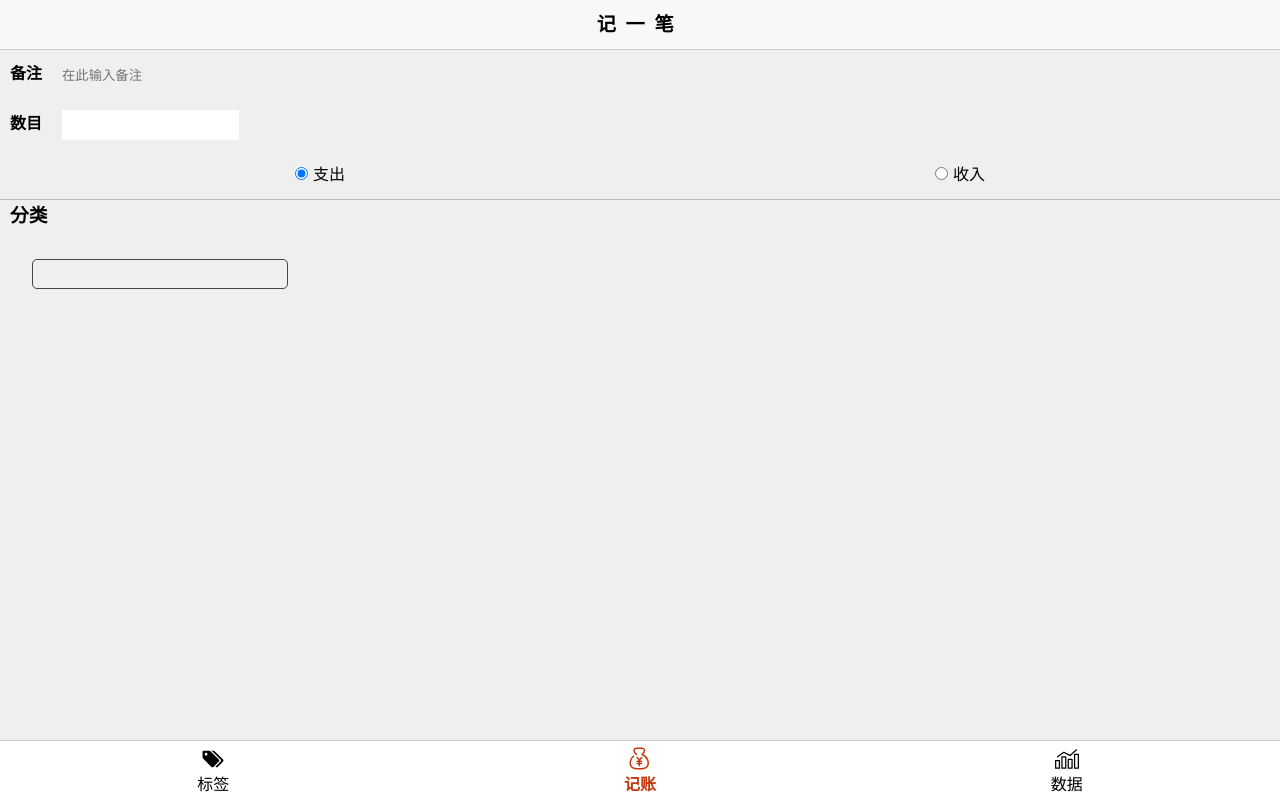
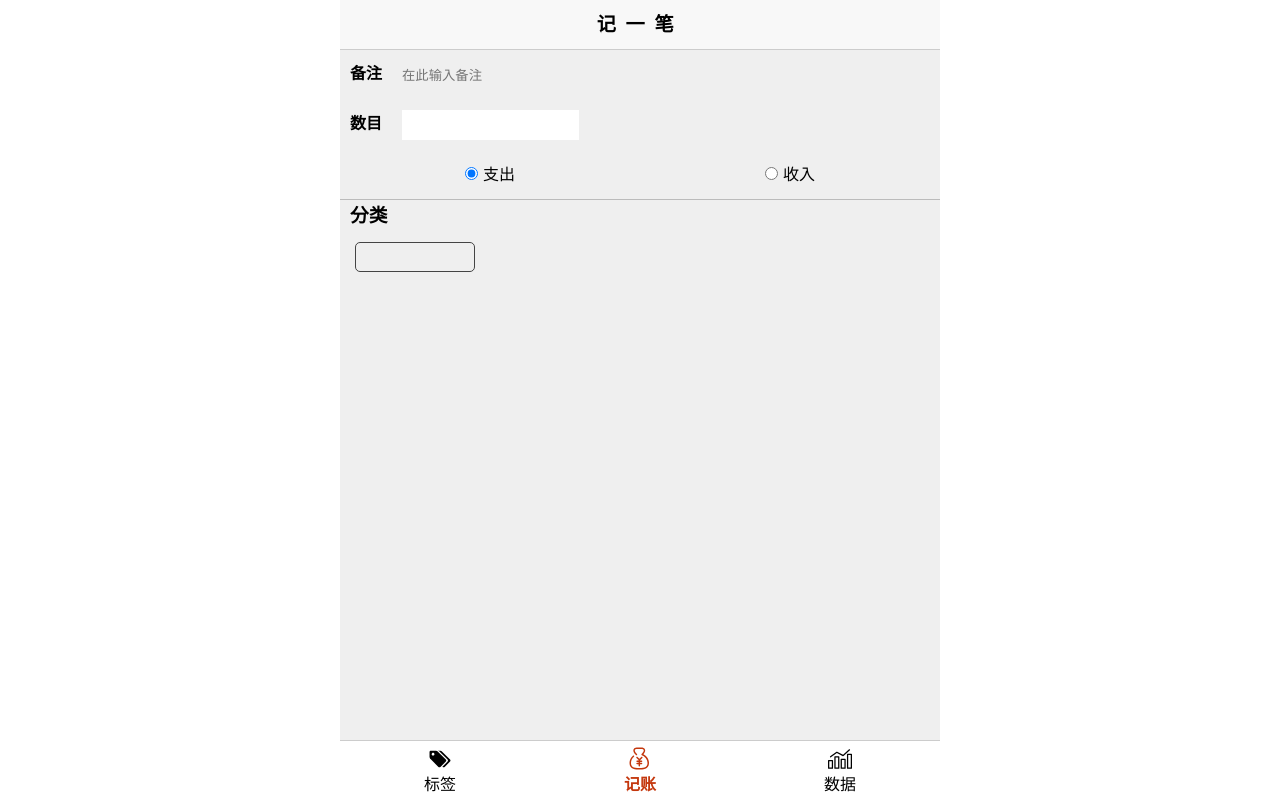
Before and after one commit to KarnoLf/tally-book-1, a Vue app: page /home in a window 1280 px wide. Built offline with nearby package versions, Linux system fonts and the light colour scheme.

Commit message:
设置页面最大宽度

```diff
--- a/src/App.vue
+++ b/src/App.vue
@@ -24,13 +24,17 @@ export default{
   box-sizing: border-box;
   list-style: none;
 }
+
 body{
-  background: #efefef;
+  max-width: 600px;
+  margin-left: auto;
+  margin-right: auto;
 }
 #app{
   display: flex;
   flex-direction: column;
   height: 100vh;
+  background: #efefef;
 }
 .router-content{
   flex-grow: 1;
--- a/src/components/Svg.vue
+++ b/src/components/Svg.vue
@@ -29,6 +29,7 @@ export default {
 .svg-icon{
     width: 1.5em;
     height: 1.5em;
+    // svg随着包裹它的容器的要求改变而改变颜色；
     fill: currentColor;
   }
 </style>
```
